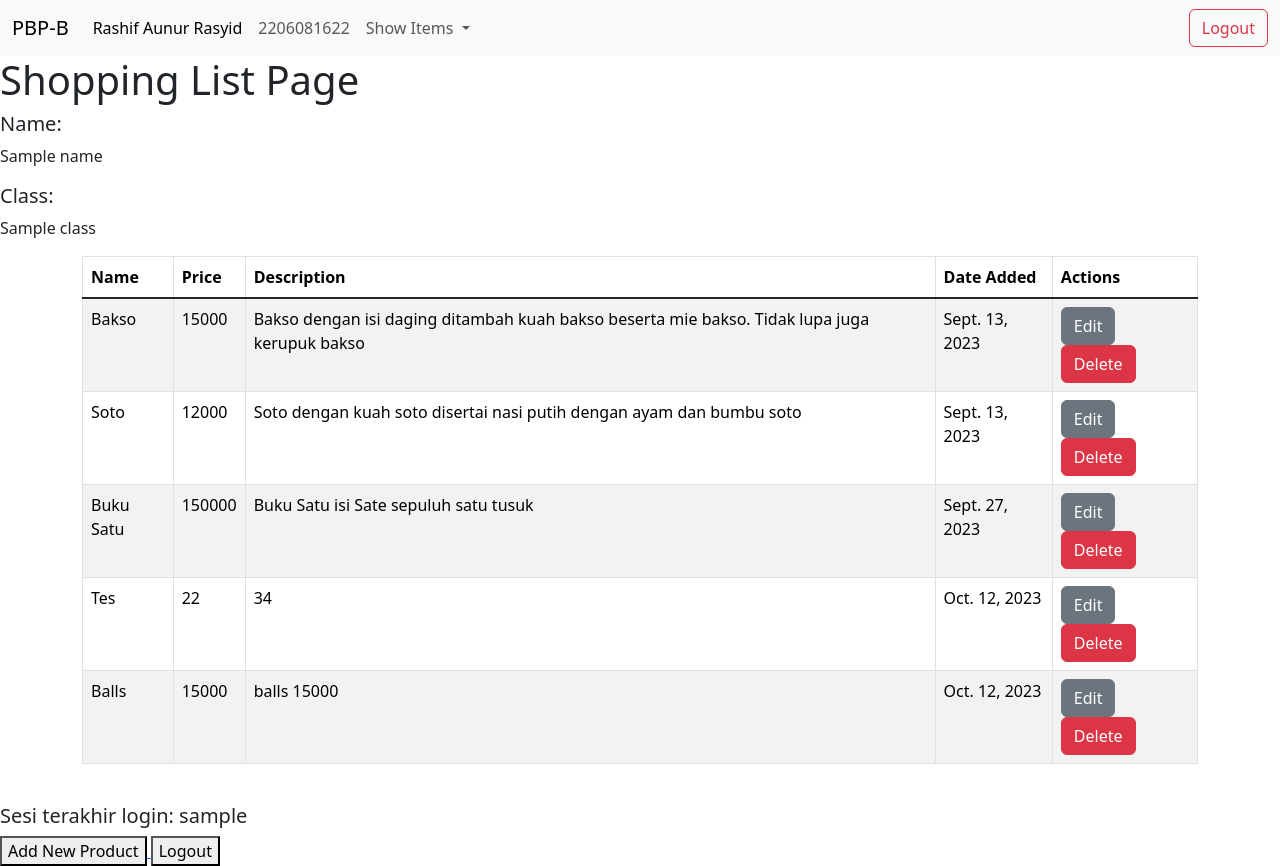
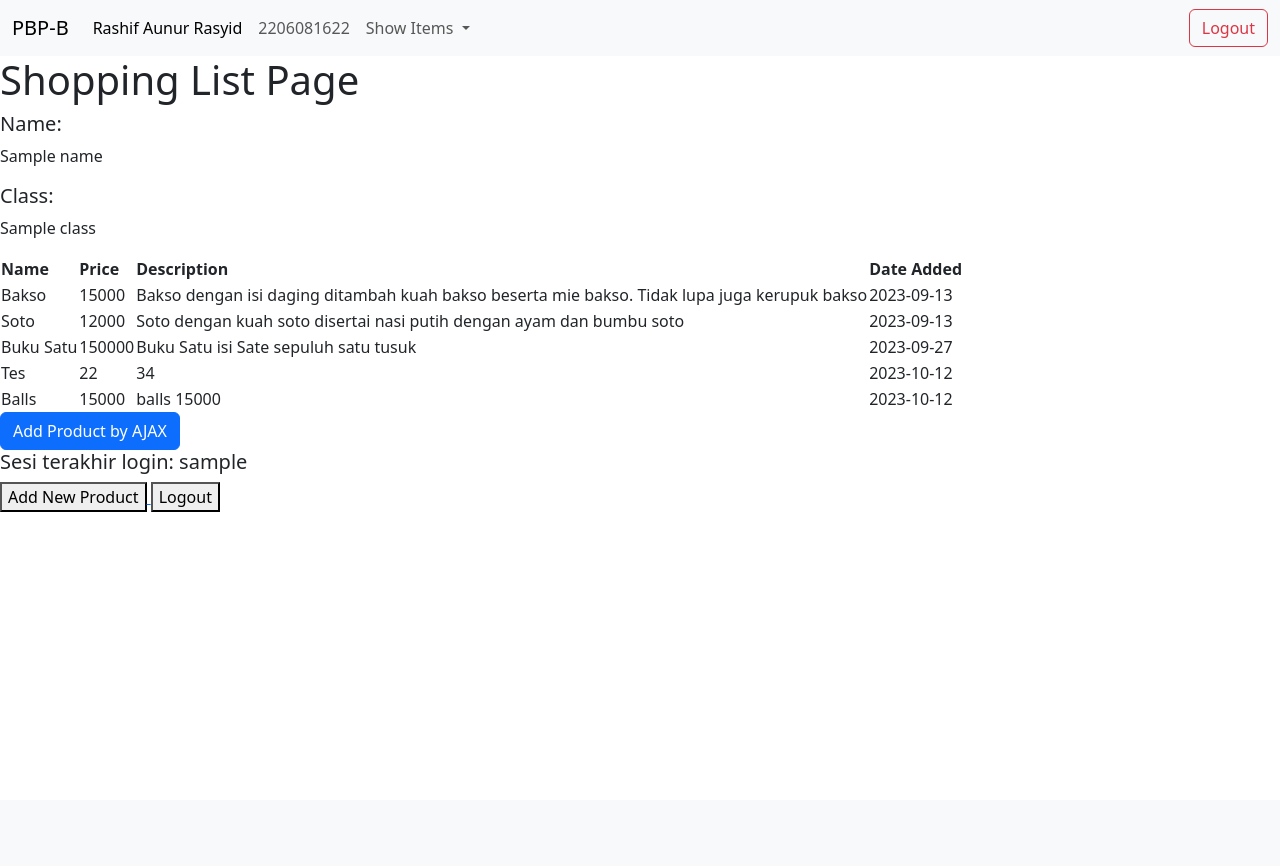
Before and after one commit to Rasheev/shopping-list, a Django app: template main/templates/main.html in a window 1280 px wide. After the commit the page ends 512 px from the top, so only its background shows below. Run offline with Django 4.2, Linux system fonts and the light colour scheme; data comes from the database, SQL or seed files in the repository; both versions use the stored data as it was after the commit; the template is opened without the code that fills it: values that come from a table or form of the project are taken from there, most other values are stand-ins (such as "Sample title", 1, 10 or a date in 2020).

Commit message:
Selesai mengerjakan Tutorial 5

```diff
--- a/main/templates/main.html
+++ b/main/templates/main.html
@@ -41,45 +41,40 @@
     <h5>Class: </h5>
     <p>{{ class }}</p>
 
-    <div class="container-md">
-    <table border=1 class="table table-striped table-bordered">
-        <thead class="table align-middle">
-        <tr>
-            <th>Name</th>
-            <th>Price</th>
-            <th>Description</th>
-            <th>Date Added</th>
-            <th>Actions</th>
-        </tr>
-        </thead>
+    <table id="product_table"></table>
 
-        {% comment %} Berikut cara memperlihatkan data produk di bawah baris ini {% endcomment %}
-
-        <tbody class="table-group-divider">
-        {% for product in products %}
-            <tr>
-                <td>{{product.name}}</td>
-                <td>{{product.price}}</td>
-                <td>{{product.description}}</td>
-                <td>{{product.date_added}}</td>
-                <td>
-                    <a href="{% url 'main:edit_product' product.pk %}">
-                        <button class="btn btn-secondary">
-                            Edit
-                        </button>
-                    </a>
-                    <a href="{% url 'main:delete_product' product.pk %}">
-                        <button class="btn btn-danger">
-                            Delete
-                        </button>
-                    </a>
-                </td>
-
-            </tr>
-        {% endfor %}
-        </tbody>
-    </table>
+    <div class="modal fade" id="exampleModal" tabindex="-1" aria-labelledby="exampleModalLabel" aria-hidden="true">
+        <div class="modal-dialog">
+            <div class="modal-content">
+                <div class="modal-header">
+                    <h1 class="modal-title fs-5" id="exampleModalLabel">Add New Product</h1>
+                    <button type="button" class="btn-close" data-bs-dismiss="modal" aria-label="Close"></button>
+                </div>
+                <div class="modal-body">
+                    <form id="form" onsubmit="return false;">
+                        {% csrf_token %}
+                        <div class="mb-3">
+                            <label for="name" class="col-form-label">Name:</label>
+                            <input type="text" class="form-control" id="name" name="name"></input>
+                        </div>
+                        <div class="mb-3">
+                            <label for="price" class="col-form-label">Price:</label>
+                            <input type="number" class="form-control" id="price" name="price"></input>
+                        </div>
+                        <div class="mb-3">
+                            <label for="description" class="col-form-label">Description:</label>
+                            <textarea class="form-control" id="description" name="description"></textarea>
+                        </div>
+                    </form>
+                </div>
+                <div class="modal-footer">
+                    <button type="button" class="btn btn-secondary" data-bs-dismiss="modal">Close</button>
+                    <button type="button" class="btn btn-primary" id="button_add" data-bs-dismiss="modal">Add Product</button>
+                </div>
+            </div>
+        </div>
     </div>
+    <button type="button" class="btn btn-primary" data-bs-toggle="modal" data-bs-target="#exampleModal">Add Product by AJAX</button>
 
     <br />
 
@@ -97,5 +92,45 @@
         </button>
     </a>
 
+    <script>
+        async function getProducts() {
+            return fetch("{% url 'main:get_product_json' %}").then((res) => res.json())
+        }
+
+        async function refreshProducts() {
+            document.getElementById("product_table").innerHTML = ""
+            const products = await getProducts()
+            let htmlString = `<tr>
+                <th>Name</th>
+                <th>Price</th>
+                <th>Description</th>
+                <th>Date Added</th>
+            </tr>`
+            products.forEach((item) => {
+                htmlString += `\n<tr>
+                <td>${item.fields.name}</td>
+                <td>${item.fields.price}</td>
+                <td>${item.fields.description}</td>
+                <td>${item.fields.date_added}</td>
+            </tr>`
+            })
+
+            document.getElementById("product_table").innerHTML = htmlString
+        }
+
+        refreshProducts()
+
+        function addProduct() {
+            fetch("{% url 'main:add_product_ajax' %}", {
+                method: "POST",
+                body: new FormData(document.querySelector('#form'))
+            }).then(refreshProducts)
+
+            document.getElementById("form").reset()
+            return false
+        }
+
+        document.getElementById("button_add").onclick = addProduct
+    </script>
 
 {% endblock content %}
--- a/main/views.py
+++ b/main/views.py
@@ -117,7 +117,7 @@ def delete_product(request, id):
 
 def get_product_json(request):
     product_item = Product.objects.all()
-    return HttpResponseRedirect(serializers.serialize('json', product_item))
+    return HttpResponse(serializers.serialize('json', product_item))
 
 
 @csrf_exempt
```
Also changed, not shown: db.sqlite3.
